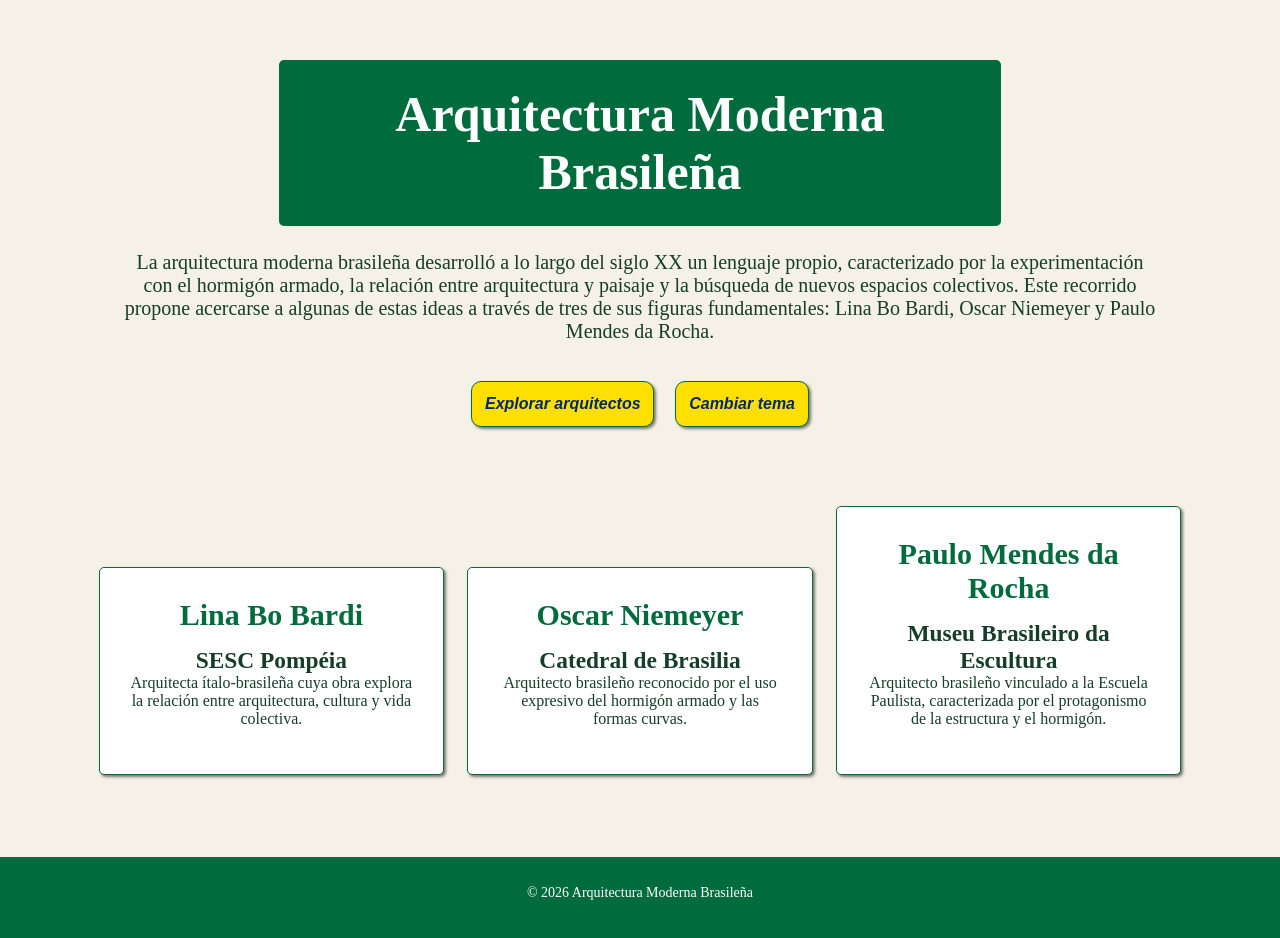
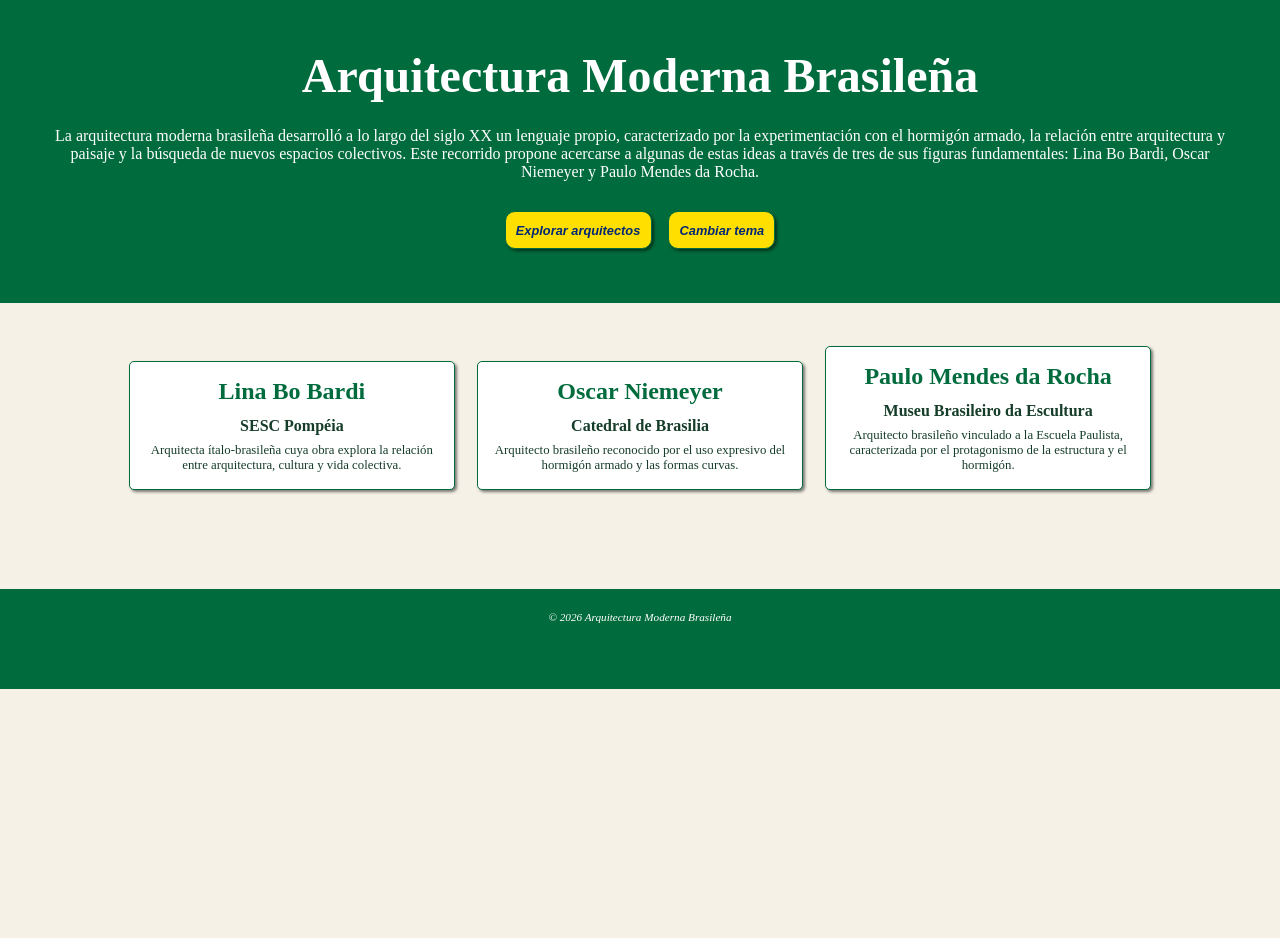
Before and after one commit to classa-web/ENTREGA-2, a plain HTML site: page index.html in a window 1280 px wide. Both pictures are taken after a click on the button "Explorar arquitectos". After the commit the page ends 800 px from the top, so only its background shows below. Drawn offline with Linux system fonts and the light colour scheme.

Commit message:
css corregidooo

```diff
--- a/css/estilos.css
+++ b/css/estilos.css
@@ -6,7 +6,7 @@
 
 
 html {
-    font-size: 20px;
+    font-size: 16px;
 }
 
 
@@ -18,26 +18,17 @@ body {
 
 
 header {
-    width: 90%;
-    margin: auto;
+    background-color: #006b3c;
+    color: white;
     padding: 3em;
+    text-align: center;
 }
 
 
 h1 {
-    width: 70%;
-
-    background-color: #006b3c;
-    color: white;
-
-    font-size: 2.5rem;
+    font-size: 3rem;
     font-weight: bold;
-
-    padding: 0.5em;
-    margin: auto;
     margin-bottom: 0.5em;
-
-    border-radius: 5px;
 }
 
 
@@ -68,6 +59,7 @@ button {
 main {
     width: 90%;
     margin: auto;
+    padding: 2em;
 }
 
 
@@ -78,7 +70,8 @@ section {
 
 section div {
     width: 30%;
-    padding: 1.5em;
+
+    padding: 1em;
     margin: 1%;
 
     background-color: white;
@@ -100,10 +93,15 @@ section h2 {
 }
 
 
+section h3 {
+    font-size: 1rem;
+    margin-bottom: 0.5em;
+}
+
+
 section p {
     font-size: 0.8rem;
     font-weight: normal;
-    margin-bottom: 1em;
 }
 
 
@@ -117,6 +115,7 @@ footer {
     padding: 2em;
 
     font-size: 0.7rem;
+    font-style: italic;
     text-align: center;
 }
 
```
